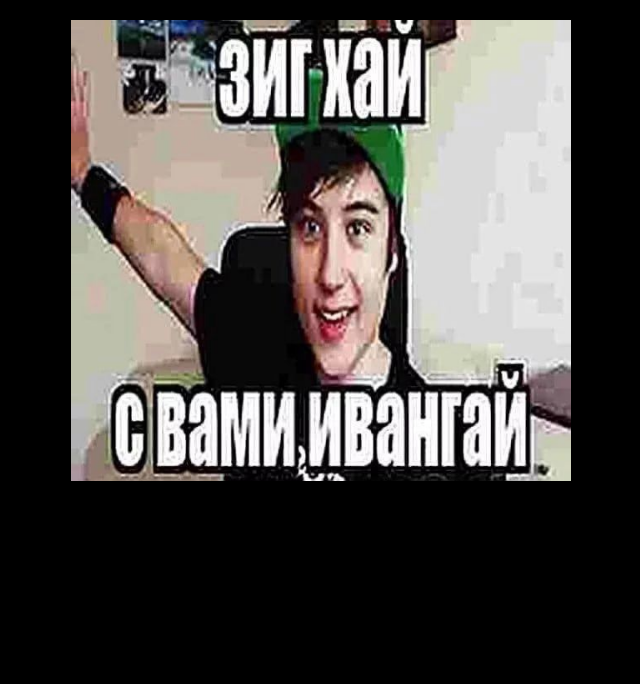
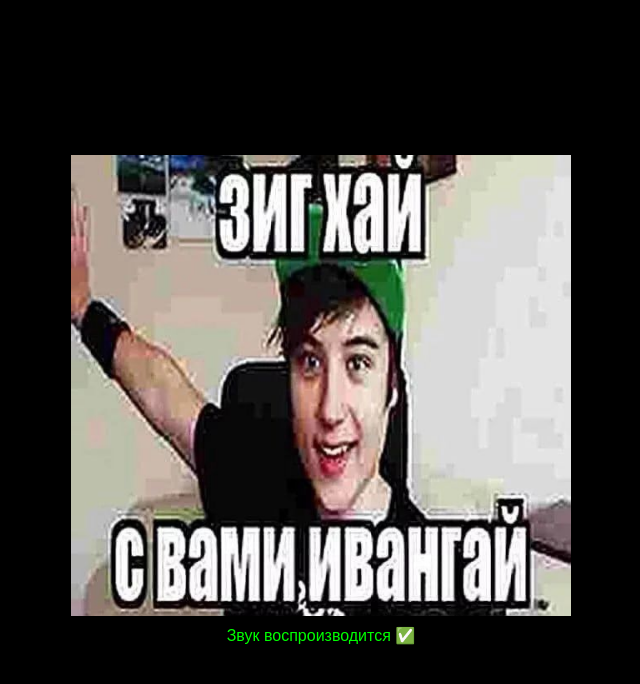
Before and after one commit to AnTI9987/site-ston, a plain HTML site: page index.html in a window 1280 px wide. Shown: the whole page, without its empty margins (319-959 px from the left). Drawn offline with Linux system fonts and the light colour scheme.

Commit message:
Improve audio autoplay handling and styling

```diff
--- a/index.html
+++ b/index.html
@@ -5,19 +5,32 @@
     <style>
         body {
             margin: 0;
-            padding: 20px;
+            padding: 0;
             background: black;
             text-align: center;
+            height: 100vh;
+            display: flex;
+            flex-direction: column;
+            justify-content: center;
+            align-items: center;
+            cursor: pointer;
         }
         .my-image {
             width: 100%;
             max-width: 500px;
             height: auto;
         }
+        .loading {
+            color: white;
+            font-size: 16px;
+            margin-top: 10px;
+            font-family: Arial, sans-serif;
+        }
     </style>
 </head>
 <body>
     <img src="my-image.jpg" alt="Моя картинка" class="my-image">
+    <div class="loading" id="status">Загрузка...</div>
 
     <audio id="myAudio" loop>
         <source src="my-sound.mp3" type="audio/mpeg">
@@ -25,16 +38,53 @@
 
     <script>
         var audio = document.getElementById('myAudio');
+        var statusText = document.getElementById('status');
         audio.volume = 1.0;
 
-        // Пытаемся запустить звук сразу
-        audio.play().catch(function(error) {
-            console.log('Нужно нажать на экран для звука');
+        // Пытаемся запустить звук сразу при загрузке
+        function tryAutoPlay() {
+            audio.play().then(function() {
+                statusText.innerHTML = "Звук воспроизводится ✅";
+                statusText.style.color = "#00ff00";
+            }).catch(function(error) {
+                statusText.innerHTML = "Нажмите на экран для включения звука 🔈";
+                statusText.style.color = "#ff4444";
+            });
+        }
+
+        // Несколько попыток автозапуска
+        window.addEventListener('load', function() {
+            // Первая попытка сразу
+            tryAutoPlay();
+
+            // Вторая попытка через 500ms
+            setTimeout(tryAutoPlay, 500);
+
+            // Третья попытка через 1000ms
+            setTimeout(tryAutoPlay, 1000);
         });
 
-        // Запускаем звук при любом клике на странице
+        // Также пробуем при взаимодействии с страницей
         document.body.addEventListener('click', function() {
-            audio.play();
+            audio.play().then(function() {
+                statusText.innerHTML = "Звук воспроизводится ✅";
+                statusText.style.color = "#00ff00";
+            });
+        });
+
+        document.body.addEventListener('touchstart', function() {
+            audio.play().then(function() {
+                statusText.innerHTML = "Звук воспроизводится ✅";
+                statusText.style.color = "#00ff00";
+            });
+        });
+
+        // Пробуем при любом движении мыши
+        document.body.addEventListener('mousemove', function() {
+            audio.play().then(function() {
+                statusText.innerHTML = "Звук воспроизводится ✅";
+                statusText.style.color = "#00ff00";
+            });
         });
     </script>
 </body>
```
